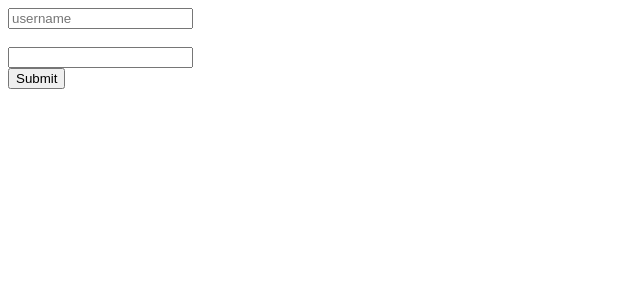
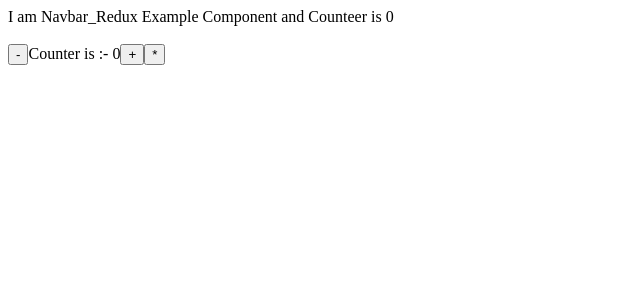
Before and after one commit to Madhav-P-2005/Code-With-React.js, a React (Vite) app in the folder vite-project/: page / in a window 1280 px wide. Shown: the top 300 px of the page, without its empty margins (0-640 px from the left). Built offline with nearby package versions, Linux system fonts and the light colour scheme.

Commit message:
Learning Phase-10 Completed

```diff
--- /dev/null
+++ b/vite-project/src/App_redux.jsx
@@ -0,0 +1,28 @@
+// import { useState  } from "react";
+import { useSelector, useDispatch } from "react-redux";
+import { decrement, increment ,multiply } from "./redux/counter/counterSlice";
+import Navbar_Redux from "./components2-Sigma/Navbar_Redux";
+
+function App_redux() {
+  // const [count , setCount] = useState(0)
+  const count = useSelector((state) => state.counter.value); // Bring count from redux store
+
+  const dispatch = useDispatch()
+
+  return (
+    <>
+      <Navbar_Redux />
+      <br />
+      <div>
+
+            <button onClick={() => dispatch(decrement())}>-</button>
+        Counter is :- {count}
+      <button onClick={() => dispatch(increment())}>+</button>
+      <button onClick={() => dispatch(multiply())}> * </button>
+
+      </div>
+    </>
+  );
+}
+
+export default App_redux;
--- /dev/null
+++ b/vite-project/src/components2-Sigma/Navbar_Redux.jsx
@@ -0,0 +1,18 @@
+import React from "react";
+
+
+import {useSelector , useDispatch} from 'react-redux'
+
+
+const Navbar_Redux = () =>{
+
+    const count = useSelector((state) => state.counter.value)
+
+    return(
+        <div>
+            I am Navbar_Redux Example Component and Counteer is {count}
+        </div>
+    )
+}
+
+export default Navbar_Redux;
--- a/vite-project/src/main.jsx
+++ b/vite-project/src/main.jsx
@@ -1,8 +1,8 @@
 import { StrictMode } from "react";
 import { createRoot } from "react-dom/client";
 // import "bootstrap/dist/css/bootstrap.min.css";
-import "bootstrap/dist/js/bootstrap.bundle.min.js";
-import App_Form from "./App_Form";
+// import "bootstrap/dist/js/bootstrap.bundle.min.js";
+// import App_Form from "./App_Form";
 // import App_useMemo from "./App_useMemo";
 // import App_useCallback from "./App_useCallback";
 // import App3Sigma from './App3Sigma.jsx'
@@ -12,6 +12,12 @@ import App_Form from "./App_Form";
 // import RouterApp from "./RouterApp.jsx";
 // import App_useContext from "./App_useContext.jsx";
 // import AppExercise from "./AppExercise";
+
+
+// Redux tool kit
+import {store} from './redux/store.js'
+import {Provider} from 'react-redux'
+import App_redux from "./App_redux.jsx";
 
 createRoot(document.getElementById("root")).render(
   <StrictMode>
@@ -24,6 +30,9 @@ createRoot(document.getElementById("root")).render(
     {/* <App_useContext/> */}
     {/* <App_useMemo/> */}
     {/* <App_useCallback/> */}
-    <App_Form/>
+    {/* <App_Form/> */}
+    <Provider store={store}>
+      <App_redux />
+    </Provider>
   </StrictMode>
 );
--- /dev/null
+++ b/vite-project/src/redux/counter/counterSlice.js
@@ -0,0 +1,33 @@
+import { createSlice } from "@reduxjs/toolkit";
+
+const initialState = {
+  value: 0,
+};
+
+export const counterSlice = createSlice({
+  name: "counter",
+  initialState,
+  reducers: {
+    increment: (state) => {
+      // Redux Toolkit allows us to write "mutating" logic in reducers. It
+      // doesn't actually mutate the state because it uses the Immer library,
+      // which detects changes to a "draft state" and produces a brand new
+      // immutable state based off those changes
+      state.value += 1;
+    },
+    decrement: (state) => {
+      state.value -= 1;
+    },
+    incrementByAmount: (state, action) => {
+      state.value += action.payload;
+    },
+    multiply: (state)=>{
+        state.value *=2
+    }
+  },
+});
+
+// Action creators are generated for each case reducer function
+export const { increment, decrement, incrementByAmount, multiply } = counterSlice.actions;
+
+export default counterSlice.reducer;
--- /dev/null
+++ b/vite-project/src/redux/store.js
@@ -0,0 +1,11 @@
+import { configureStore } from "@reduxjs/toolkit";
+
+
+
+import counterReducer from "./counter/counterSlice";
+
+export const store = configureStore({
+  reducer: {
+    counter : counterReducer,
+  },
+});
```
Also changed, not shown: 1 other file (tests, documents, lock files or other folders).
